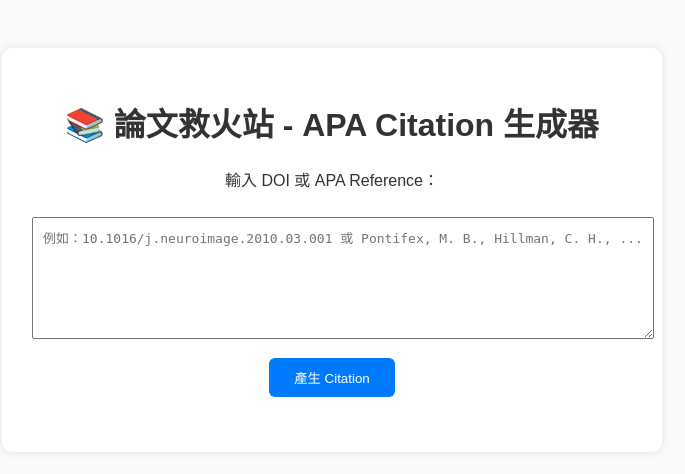
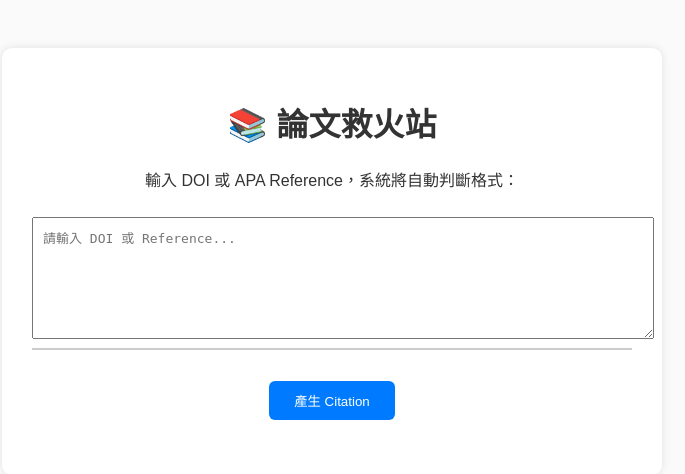
Before and after one commit to YoMuscle/article_helper, a Flask app: page / in a window 1280 px wide. Shown: the top 474 px of the page, without its empty margins (308-993 px from the left). Run offline with Flask 3, Linux system fonts and the light colour scheme.

Commit message:
#1 支援 DOI 自動補全、前端提示、錯誤處理等

```diff
--- a/static/style.css
+++ b/static/style.css
@@ -45,3 +45,28 @@ button:hover {
 .error {
     color: red;
 }
+
+ul#suggestions {
+  text-align: left;
+  margin-top: 5px;
+  list-style: none;
+  padding-left: 0;
+  border: 1px solid #ccc;
+  max-height: 150px;
+  overflow-y: auto;
+}
+
+ul#suggestions li {
+  padding: 6px 10px;
+  cursor: pointer;
+}
+
+ul#suggestions li:hover {
+  background-color: #f1f1f1;
+}
+
+#loading {
+  font-size: 1.1em;
+  color: #555;
+  margin-top: 15px;
+}
--- a/templates/index.html
+++ b/templates/index.html
@@ -7,36 +7,71 @@
 </head>
 <body>
   <div class="container">
-        <h1>📚 論文救火站 - APA Citation 生成器</h1>
-        <p>輸入 DOI 或 APA Reference：</p>
-        <textarea id="inputText" placeholder="例如：10.1016/j.neuroimage.2010.03.001 或 Pontifex, M. B., Hillman, C. H., ..."></textarea>
-        <button onclick="generateCitation()">產生 Citation</button>
+    <h1>📚 論文救火站</h1>
+    <p>輸入 DOI 或 APA Reference，系統將自動判斷格式：</p>
 
+    <!-- <input type="text" id="inputBox" placeholder="請輸入 DOI 或 Reference..."> -->
+    <textarea id="inputBox" placeholder="請輸入 DOI 或 Reference..."></textarea>
+    <ul id="suggestions"></ul>
+
+    <button id="generateBtn" onclick="generateCitation()">產生 Citation</button>
+    <div id="loading" style="display:none;">⏳ 正在處理中...</div>
     <div id="result"></div>
   </div>
 
   <script>
+    const inputBox = document.getElementById('inputBox');
+    const suggestions = document.getElementById('suggestions');
+    const loading = document.getElementById('loading');
+
+    // 🔍 偵測 DOI 開頭自動補全
+    inputBox.addEventListener('input', async (e) => {
+      const value = e.target.value.trim();
+      suggestions.innerHTML = '';
+      if (value.startsWith('10.')) {
+        const res = await fetch(`/api/suggest_doi?prefix=${encodeURIComponent(value)}`);
+        const data = await res.json();
+        if (data.length > 0) {
+          data.forEach(item => {
+            const li = document.createElement('li');
+            li.innerHTML = `<strong>${item.doi}</strong> (${item.year}) - ${item.title}`;
+            li.onclick = () => {
+              inputBox.value = item.doi;
+              suggestions.innerHTML = '';
+            };
+            suggestions.appendChild(li);
+          });
+        }
+      }
+    });
+
+    // 🚀 產生 Citation
     async function generateCitation() {
-            const input = document.getElementById('inputText').value;
-            const resultDiv = document.getElementById('result');
-            resultDiv.innerHTML = '⏳ 正在處理中...';
+      const input = inputBox.value.trim();
+      if (!input) return alert("請輸入 DOI 或 Reference！");
+
+      loading.style.display = 'block';
+      document.getElementById('result').innerHTML = '';
 
       const res = await fetch('/api/generate_citation', {
         method: 'POST',
         headers: { 'Content-Type': 'application/json' },
         body: JSON.stringify({ input })
       });
+
       const data = await res.json();
+      loading.style.display = 'none';
 
       if (data.status === 'success') {
-                resultDiv.innerHTML = `
+        document.getElementById('result').innerHTML = `
           <h2>✅ 結果 (${data.mode.toUpperCase()})</h2>
           <p><strong>Reference:</strong><br>${data.reference}</p>
           <p><strong>Parenthetical:</strong> ${data.citations.parenthetical}</p>
           <p><strong>Narrative:</strong> ${data.citations.narrative}</p>
+          <p><small><i>${data.meta.journal} | ${data.meta.publisher}</i></small></p>
         `;
       } else {
-                resultDiv.innerHTML = `<p class="error">❌ ${data.message}</p>`;
+        document.getElementById('result').innerHTML = `<p class="error">${data.message}</p>`;
       }
     }
   </script>
```
Also changed, not shown: services/citation.py (added, +8 -0 lines), services/crossref_service.py (+29 -8 lines). Lines whose indentation alone changed are shown as unchanged.
